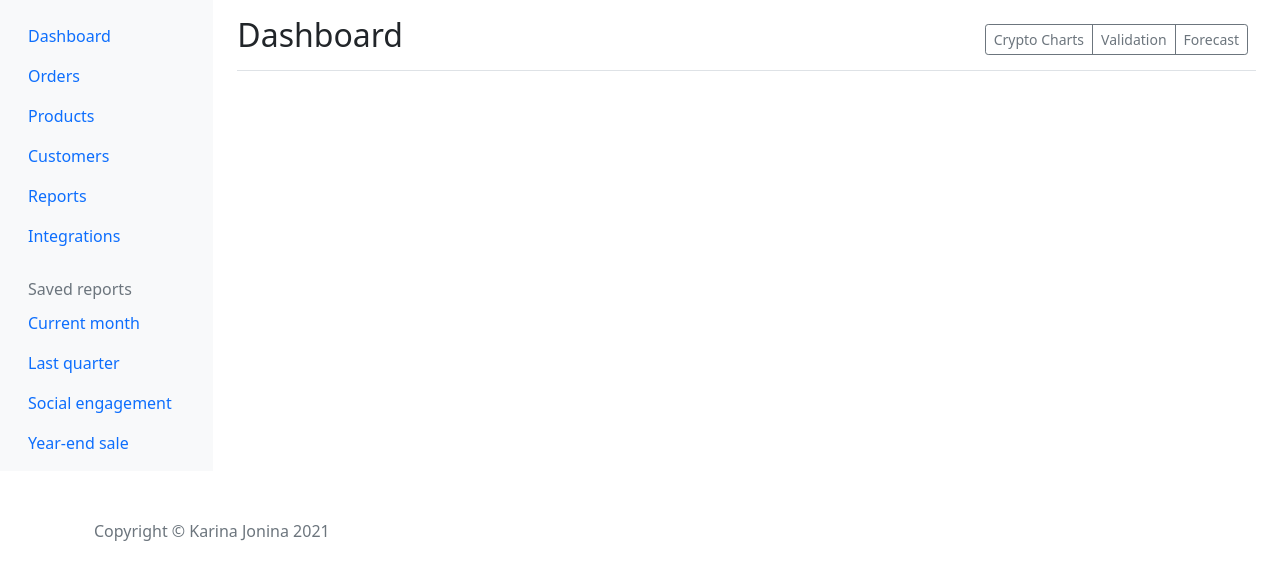
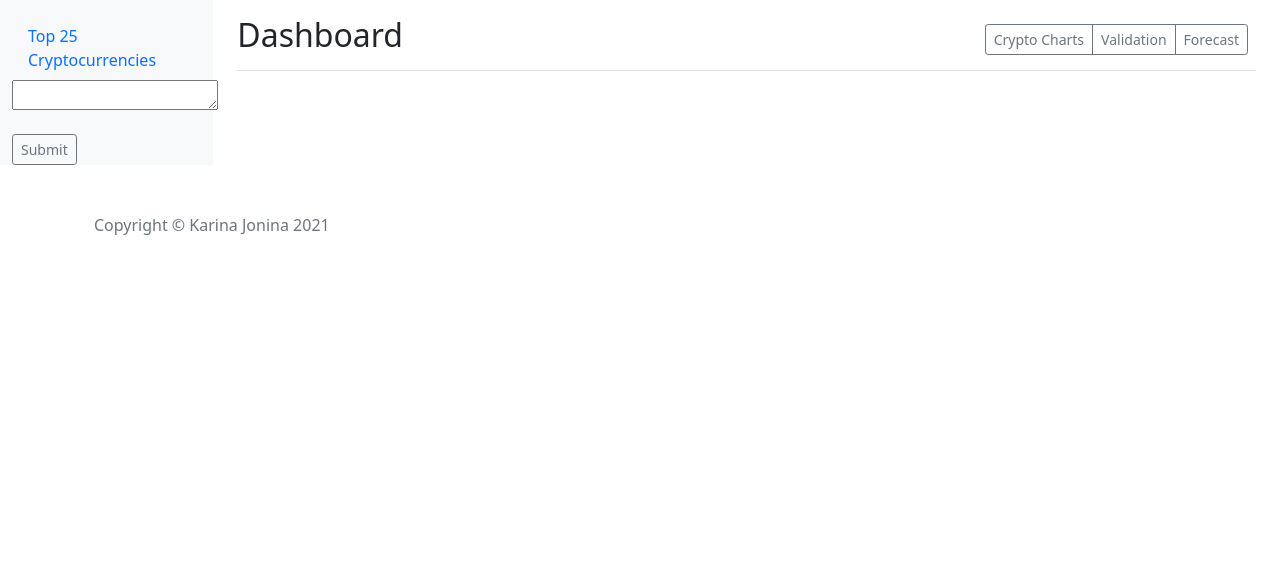
Before and after one commit to kjonina/Web-Development-and-Cryptocurrency-Analysis, a Django app: page /thesis/ in a window 1280 px wide. Shown: the part 80-660 px from the top of the page. Run offline with Django 3.2, Linux system fonts and the light colour scheme; parts of the project's set-up code (start-up, migrations or seed data) failed here and were passed over; some libraries are stand-ins or nearby versions.

Commit message:
Trying to intergrate the yahoo table

```diff
--- a/karina/thesis/models.py
+++ b/karina/thesis/models.py
@@ -2,7 +2,4 @@
 from django.db import models
 
 class Thesis(models.Model):
-    title = models.CharField(max_length=255)
-    pub_date = models.DateTimeField()
-    body = models.TextField(max_length=1500)
-    image = models.ImageField(upload_to='images/')
+    crypto = models.CharField(max_length=255)
--- a/karina/thesis/templates/base.html
+++ b/karina/thesis/templates/base.html
@@ -61,6 +61,11 @@
       </div>
       <div class="row">
       {% block content %}
+
+      {% for crypto in present_cryptos %}
+      {{ crypto }}
+
+      {% endfor %}
       {% endblock %}
       </div>
     </main>
--- a/karina/thesis/templates/partials/_sidebar.html
+++ b/karina/thesis/templates/partials/_sidebar.html
@@ -13,72 +13,22 @@
           <li class="nav-item">
             <a class="nav-link active" aria-current="page" href="#">
               <span data-feather="home"></span>
-              Dashboard
+              Top 25 Cryptocurrencies
             </a>
-          </li>
-          <li class="nav-item">
-            <a class="nav-link" href="#">
-              <span data-feather="file"></span>
-              Orders
-            </a>
-          </li>
-          <li class="nav-item">
-            <a class="nav-link" href="#">
-              <span data-feather="shopping-cart"></span>
-              Products
-            </a>
-          </li>
-          <li class="nav-item">
-            <a class="nav-link" href="#">
-              <span data-feather="users"></span>
-              Customers
-            </a>
-          </li>
-          <li class="nav-item">
-            <a class="nav-link" href="#">
-              <span data-feather="bar-chart-2"></span>
-              Reports
-            </a>
-          </li>
-          <li class="nav-item">
-            <a class="nav-link" href="#">
-              <span data-feather="layers"></span>
-              Integrations
-            </a>
+
           </li>
         </ul>
+        <!--Things that need to be done -->
+        <!-- 1. Display Cryptocurrencies from Yahoo Finance  https://finance.yahoo.com/cryptocurrencies/ -->
+        <!-- 2. A text for the user to write their chosen cryptocurrency -->
 
-        <h6 class="sidebar-heading d-flex justify-content-between align-items-center px-3 mt-4 mb-1 text-muted">
-          <span>Saved reports</span>
-          <a class="link-secondary" href="#" aria-label="Add a new report">
-            <span data-feather="plus-circle"></span>
-          </a>
-        </h6>
-        <ul class="nav flex-column mb-2">
-          <li class="nav-item">
-            <a class="nav-link" href="#">
-              <span data-feather="file-text"></span>
-              Current month
-            </a>
-          </li>
-          <li class="nav-item">
-            <a class="nav-link" href="#">
-              <span data-feather="file-text"></span>
-              Last quarter
-            </a>
-          </li>
-          <li class="nav-item">
-            <a class="nav-link" href="#">
-              <span data-feather="file-text"></span>
-              Social engagement
-            </a>
-          </li>
-          <li class="nav-item">
-            <a class="nav-link" href="#">
-              <span data-feather="file-text"></span>
-              Year-end sale
-            </a>
-          </li>
-        </ul>
+        <!-- 4. Saving the output -->
       </div>
+      <textarea cols="20" rows="1" name="crypto"></textarea>
+      <!-- 3. A button to submit-->
+      <br />
+      <br />
+      <button type="button" class="btn btn-sm btn-outline-secondary">Submit</button>
+      <br />
+      <!-- 4. Saving the output -->
     </nav>
--- a/karina/thesis/views.py
+++ b/karina/thesis/views.py
@@ -1,7 +1,68 @@
 from django.shortcuts import render
 from .models import Thesis
+
+
+
 
 
 def thesis(request):
     thesis = Thesis.objects
     return render(request, 'thesis/thesis_home.html', {'thesis': thesis})
+
+
+#importing important packages
+import re
+import json
+import requests
+import codecs
+from bs4 import BeautifulSoup
+import pandas as pd
+from pandas.io.json import json_normalize
+
+# getting the live page
+def get_yahoo_table(request):
+
+    headers = {'user-agent':'Mozilla/5.0 (Windows NT 10.0; Win64; x64) AppleWebKit/537.36 (KHTML, like Gecko) Chrome/91.0.4472.114 Safari/537.36'}
+
+    url = 'https://finance.yahoo.com/cryptocurrencies/'
+    # url = 'https://coinmarketcap.com/'
+    response = requests.get(url , headers = headers)
+    content = response.content
+
+    soup = BeautifulSoup(content, features="html.parser")
+
+    pattern = re.compile(r'\s--\sData\s--\s')
+
+    script_data = soup.find('script', text = pattern).contents[0]
+
+    start = script_data.find("context")-2
+
+    json_data = json.loads(script_data[start:-12])
+
+    # this is where the data is
+    crypto_json = json_data['context']['dispatcher']['stores']['ScreenerResultsStore']['results']['rows']
+
+    # normalising the list
+    df_cryptolist = pd.io.json.json_normalize(crypto_json)
+
+    # creating a dataset with the right columns and correct column names
+    df_cryptolist = pd.DataFrame({'Symbol': df_cryptolist['symbol'],
+                   'Name': df_cryptolist['shortName'],
+                   'Price (Intraday)': df_cryptolist['regularMarketPrice.fmt'],
+                   'Change': df_cryptolist['regularMarketChange.fmt'],
+                   '% Change': df_cryptolist['regularMarketChangePercent.fmt'],
+                   'Market Cap': df_cryptolist['marketCap.fmt'],
+                   'Volume in Currency (Since 0:00 UTC)': df_cryptolist['regularMarketVolume.fmt'],
+                   'Volume in Currency (24Hr)': df_cryptolist['volume24Hr.fmt'],
+                   'Total Volume All Currencies (24Hr)': df_cryptolist['volumeAllCurrencies.fmt'],
+                   'Circulating Supply': df_cryptolist['circulatingSupply.fmt']})
+#    # writing the dataset to csv
+    df_cryptolist.to_csv(r"df_cryptolist.csv", index =  False)
+
+    present_cryptos = df_cryptolist[['Symbol','Name','Market Cap']].head(len(df_cryptolist))
+    return render(request, 'thesis/thesis_home.html', {'present_cryptos': present_cryptos})
+
+
+def get_crypto(request):
+    crypto = request.GET['fulltext']
+    print(crypto)
```
